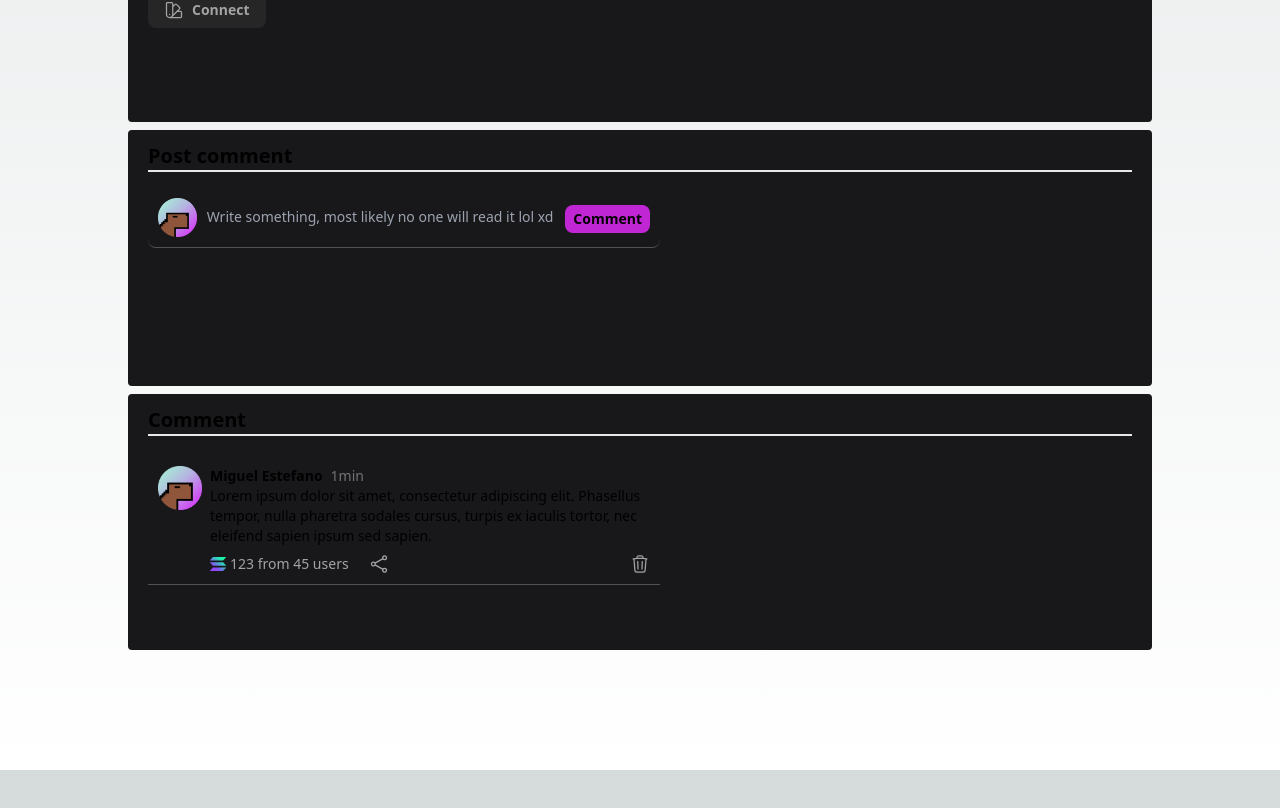
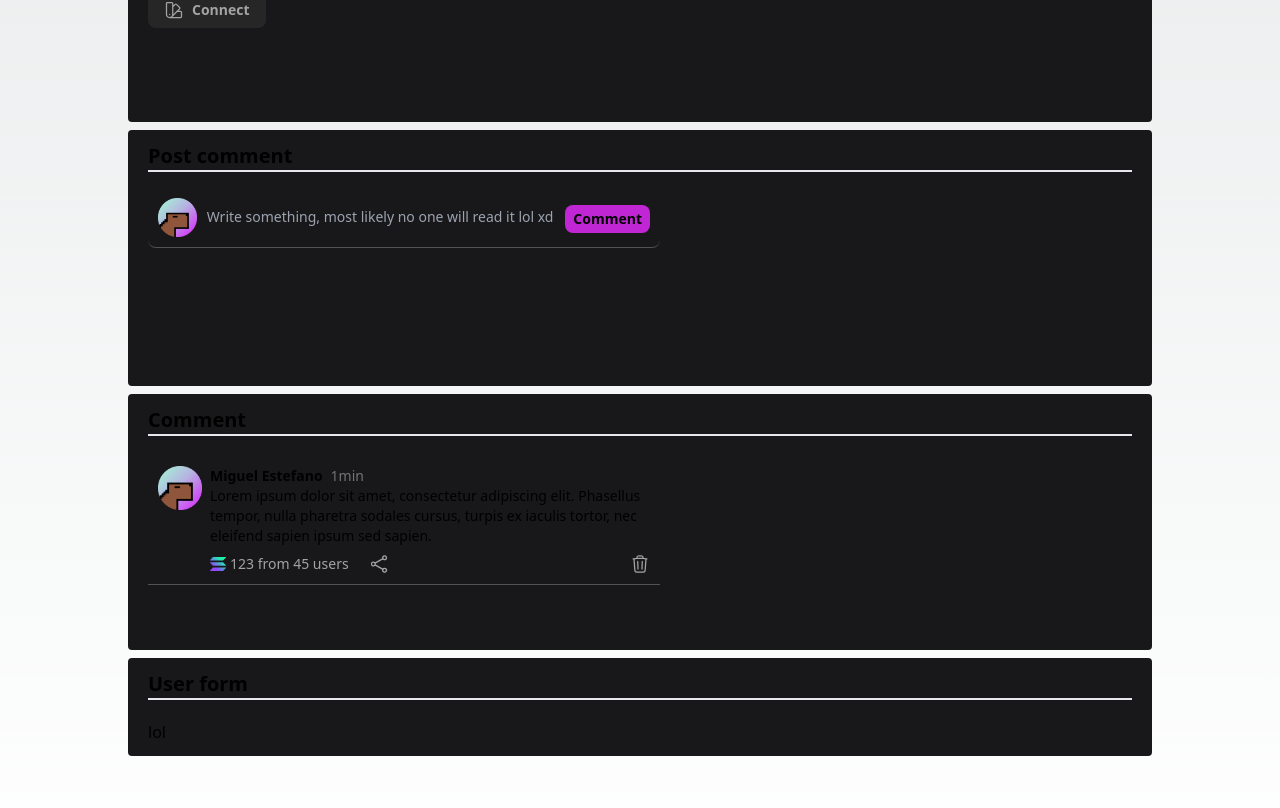
Before and after one commit to BastidaNicolas/comments-xyz-client, a Next.js app: page / in a window 1280 px wide. Shown: the part 1192-2000 px from the top of the page. Before the commit the page ends 1962 px from the top, so only its background shows below. Built offline with nearby package versions, Linux system fonts and the light colour scheme.

Commit message:
userForm mockup start

```diff
--- a/src/app/page.tsx
+++ b/src/app/page.tsx
@@ -9,6 +9,7 @@ import UserMenu from "@/components/userMenu";
 import ConnectButton from "@/components/connectButton";
 import PostComment from "@/components/postComment";
 import Comment from "@/components/comment";
+import UserForm from "@/components/userForm";
 
 const inter = Inter({ subsets: ["latin"] });
 
@@ -64,6 +65,10 @@ export default function Home() {
           <Comment/>
         </div>
       </div>
+      <div className="bg-zinc-900 py-3 px-5 my-2 rounded ">
+        <h2 className="text-xl font-bold border-b-2 mb-5">User form</h2>
+          <UserForm/>
+      </div>
     </div>
   );
 }
--- /dev/null
+++ b/src/components/userForm.tsx
@@ -0,0 +1,7 @@
+export default function UserForm() {
+    return (
+        <div className="">
+            lol
+        </div>
+    );
+  }
```
